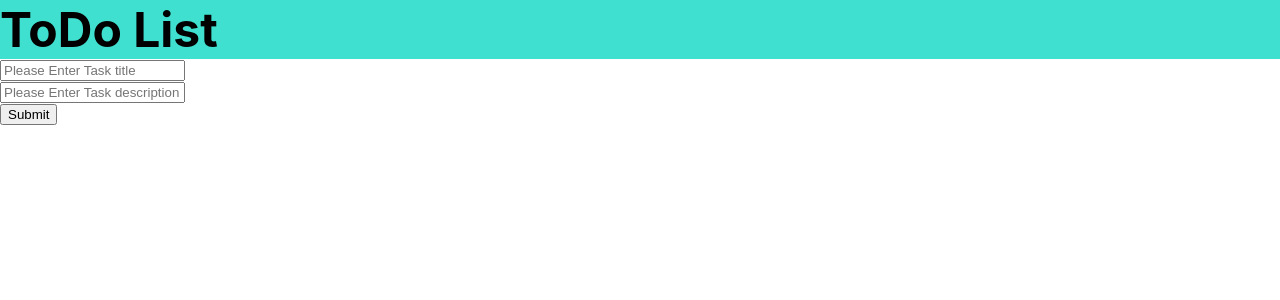
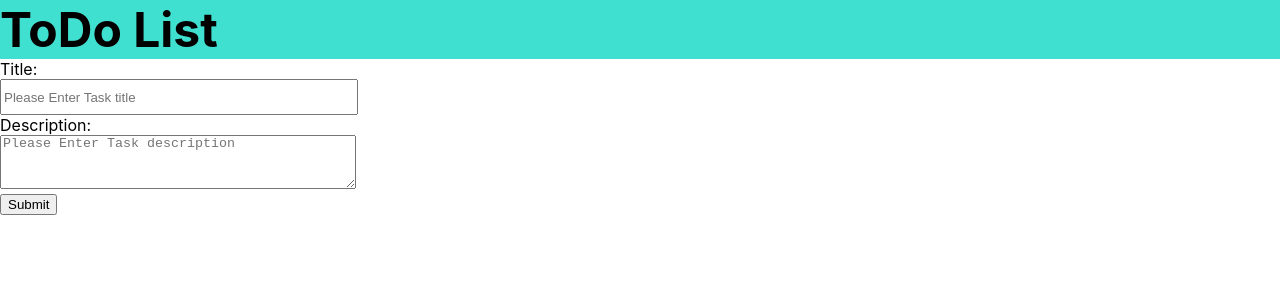
Before and after one commit to vivek-114/basic-app, a React (Create React App) app in the folder trail_app/: page / in a window 1280 px wide. Shown: the top 300 px of the page. Built offline with nearby package versions, Linux system fonts and the light colour scheme.

Commit message:
UI changes for list creation page.

```diff
--- a/trail_app/src/component/List.js
+++ b/trail_app/src/component/List.js
@@ -39,21 +39,48 @@ class List extends React.Component {
     }
 
     render(){
+
+        const textInput = {
+            height: "30px",
+            width: "350px",
+        };
+
+        const textboxInput = {
+            height: "50px",
+            width: "350px",
+            textRendering: "top !important",
+            paddingTop: "0px",
+            marginTop: "0px",
+            textAlign: "top"
+        };
+
         return(
             <form onSubmit={this.formSubmit}>
                 <header> ToDo List </header>
+                <label>Title:</label>
+                <br></br>
                 <input
-                    type = "text"
+                    // type = "text"
                     name = "title"
                     value = {this.state.title}
                     placeholder = "Please Enter Task title"
+                    style = {textInput}
                     onChange={this.updateStateVariables}/>
                 <br></br>
-                <input
+                <label>Description:</label>
+                <br></br>
+                {/* <input
                     type = "textbox"
                     name = "description"
                     value = {this.state.description}
                     placeholder = "Please Enter Task description"
+                    style = {textboxInput}
+                    onChange={this.updateStateVariables}/> */}
+                <textarea
+                    name = "description"
+                    value = {this.state.description}
+                    placeholder = "Please Enter Task description"
+                    style = {textboxInput}
                     onChange={this.updateStateVariables}/>
                 <br></br>
                 <button type = "submit"> Submit</button>
```
